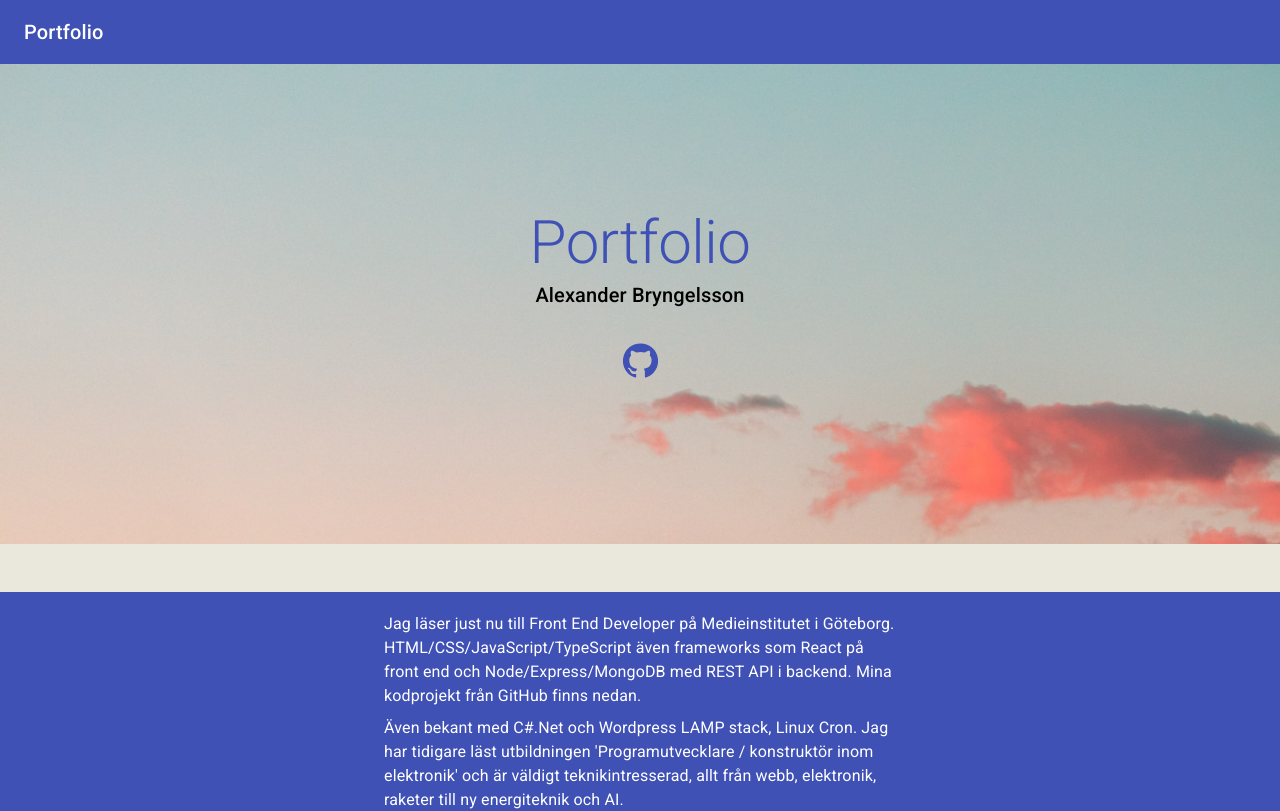
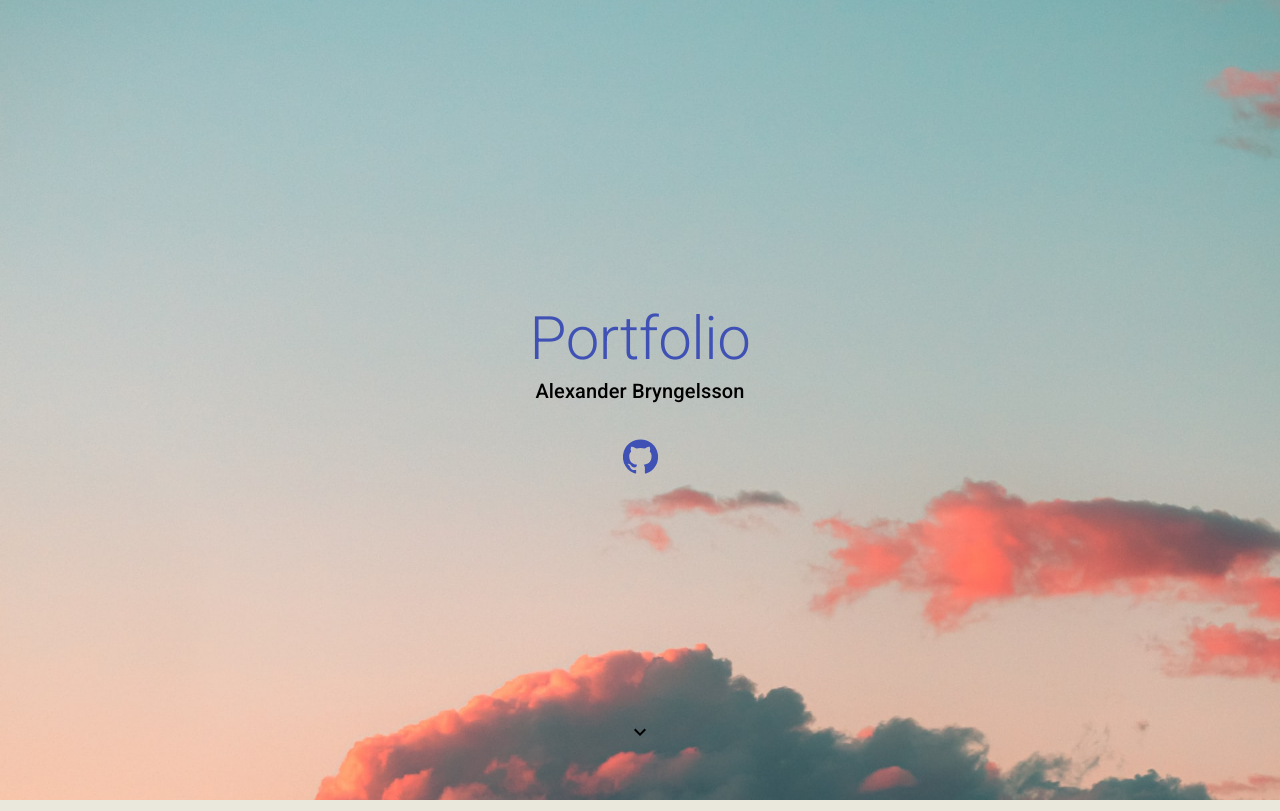
Before and after one commit to alexbryw/portfolio, a React (Create React App) app: page / in a window 1280 px wide. Shown: the top 811 px of the page. Built offline with nearby package versions, Linux system fonts and the light colour scheme.

Commit message:
Removed Navbar, Added 100vh background image and an arrow down icon.

```diff
--- a/src/components/cards/CardHolder.jsx
+++ b/src/components/cards/CardHolder.jsx
@@ -3,7 +3,7 @@ import Container from '@material-ui/core/Container';
 import Grid from '@material-ui/core/Grid';
 import MediaCard from './MediaCard'
 import contentList from '../../content/content'
-import Navbar from './Navbar';
+// import Navbar from './Navbar';
 import WelcomePage from './WelcomePage';
 // import Current from './Current';
 import Bottom from './Bottom'
@@ -19,7 +19,7 @@ export default function CardHolder() {
     const classes = useStyles()
     return(
         <div className={classes.root}>
-            <Navbar />
+            {/* <Navbar /> */}
             <WelcomePage />
             {/* <Current /> */}
             <About/>
--- a/src/components/cards/WelcomePage.jsx
+++ b/src/components/cards/WelcomePage.jsx
@@ -1,6 +1,7 @@
 import React from 'react'
 import { Container, Typography, Link, Box } from '@material-ui/core'
 import GitHubIcon from '@material-ui/icons/GitHub';
+import KeyboardArrowDownIcon from '@material-ui/icons/KeyboardArrowDown';
 // import LinkedInIcon from '@material-ui/icons/LinkedIn';
 
 export default function WelcomePage(){
@@ -24,12 +25,13 @@ export default function WelcomePage(){
                     </Link>
                 </Typography> */}
             </Container>
+            <KeyboardArrowDownIcon style={{position: "absolute", top: "90vh"}}/>
         </Box>
     )
 }
 
 const topContainerStyle = {
-    height: '30rem',
+    height: '100vh',
     display: 'flex',
     flexDirection: 'column',
     justifyContent: "center",
```
